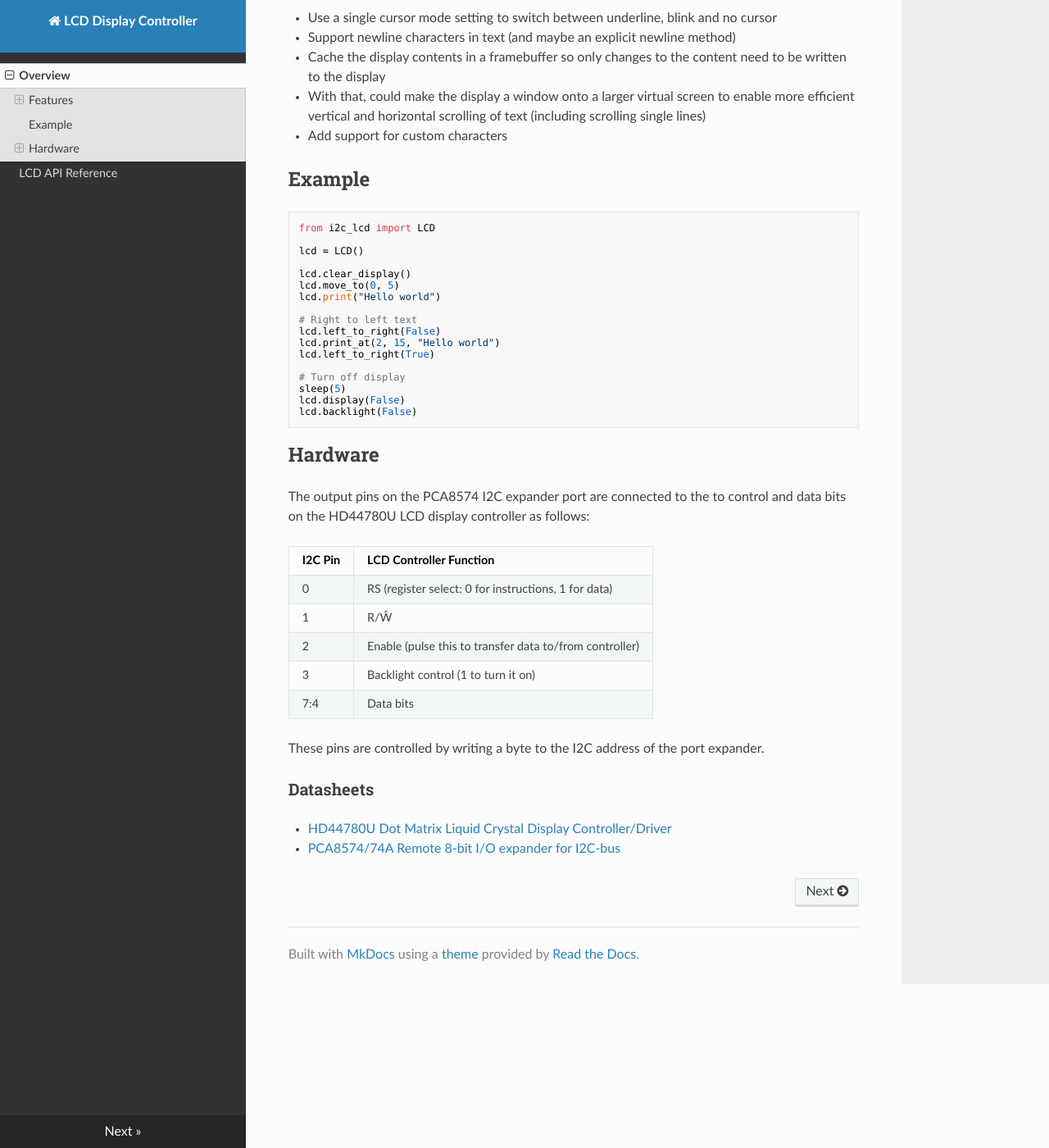
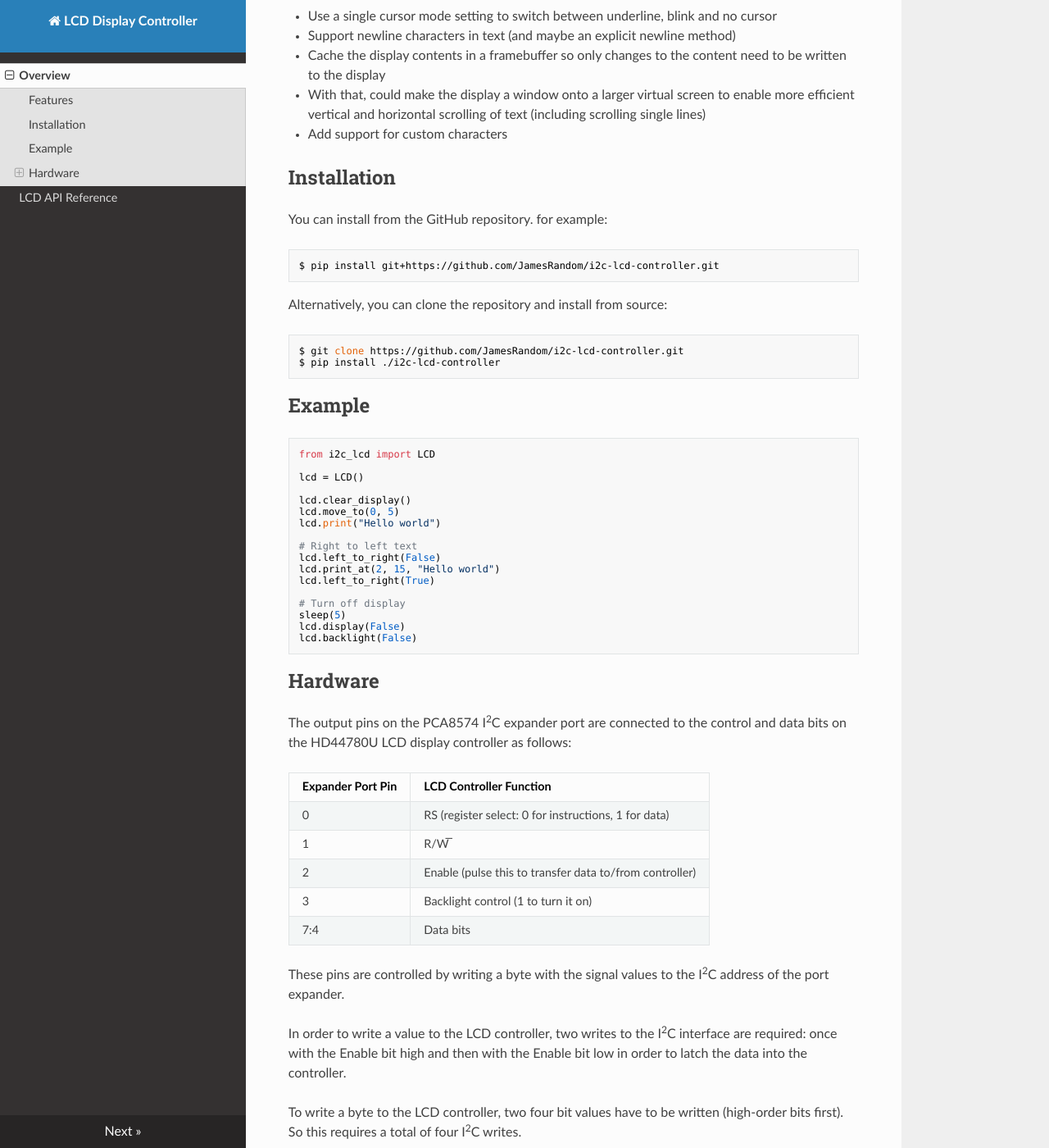
Before and after one commit to JamesRandom/i2c-lcd-controller, an MkDocs documentation site: the page built from docs/index.md, in a window 1280 px wide and 1400 px high, scrolled down 856 px. Shown: the whole window at 82% size. Built offline with MkDocs 1.6.1, drawn with Linux system fonts in a browser that asks for light colours; nearby versions of some CDN libraries; some of the changed text lies outside the part shown.

Commit message:
Update documentation with installation

````diff
--- a/docs/index.md
+++ b/docs/index.md
@@ -3,7 +3,7 @@
 This module allows a Python program to control a liquid crystal display (LCD)
 module, that uses the Hitachi HD44780 (or a compatible) chipset.
 
-This code assumes that the LCD is connected via an I2C interface, for example
+This code assumes that the LCD is connected via an I<sup>2</sup>C interface, for example
 the the [DFRobot 20x4 display module](https://www.dfrobot.com/product-590.html)
 and similar products.
 
@@ -41,6 +41,21 @@ sooner.)
   enable more efficient vertical and horizontal scrolling of text (including
   scrolling single lines)
 * Add support for custom characters
+
+## Installation
+
+You can install from the GitHub repository. for example:
+
+```bash
+$ pip install git+https://github.com/JamesRandom/i2c-lcd-controller.git
+```
+
+Alternatively, you can clone the repository and install from source:
+
+```bash
+$ git clone https://github.com/JamesRandom/i2c-lcd-controller.git
+$ pip install ./i2c-lcd-controller
+```
 
 
 ## Example
@@ -67,19 +82,27 @@ lcd.backlight(False)
 
 ## Hardware
 
-The output pins on the PCA8574 I2C expander port are connected to the to
+The output pins on the PCA8574 I<sup>2</sup>C expander port are connected to the
 control and data bits on the HD44780U LCD display controller as follows:
 
-| I2C Pin | LCD Controller Function                                 |
-| ------- | ------------------------------------------------------- |
-| 0       | RS (register select: 0 for instructions, 1 for data)    |
-| 1       | R/Ŵ                                                     |
-| 2       | Enable (pulse this to transfer data to/from controller) |
-| 3       | Backlight control (1 to turn it on)                     |
-| 7:4     | Data bits                                               |
+| Expander Port Pin | LCD Controller Function                                 |
+| ----------------- | ------------------------------------------------------- |
+| 0                 | RS (register select: 0 for instructions, 1 for data)    |
+| 1                 | R/W̅                                                     |
+| 2                 | Enable (pulse this to transfer data to/from controller) |
+| 3                 | Backlight control (1 to turn it on)                     |
+| 7:4               | Data bits                                               |
 
-These pins are controlled by writing a byte to the I2C address of the port
-expander.
+These pins are controlled by writing a byte with the signal values to the I<sup>2</sup>C
+address of the port expander.
+
+In order to write a value to the LCD controller, two writes to the I<sup>2</sup>C interface
+are required: once with the Enable bit high and then with the Enable bit low in
+order to latch the data into the controller.
+
+To write a byte to the LCD controller, two four bit values have to be written
+(high-order bits first). So this requires a total of four I<sup>2</sup>C writes.
+
 
 ### Datasheets
 
````
Also changed, not shown: other parts of docs/index.md (+1 -1 lines).
